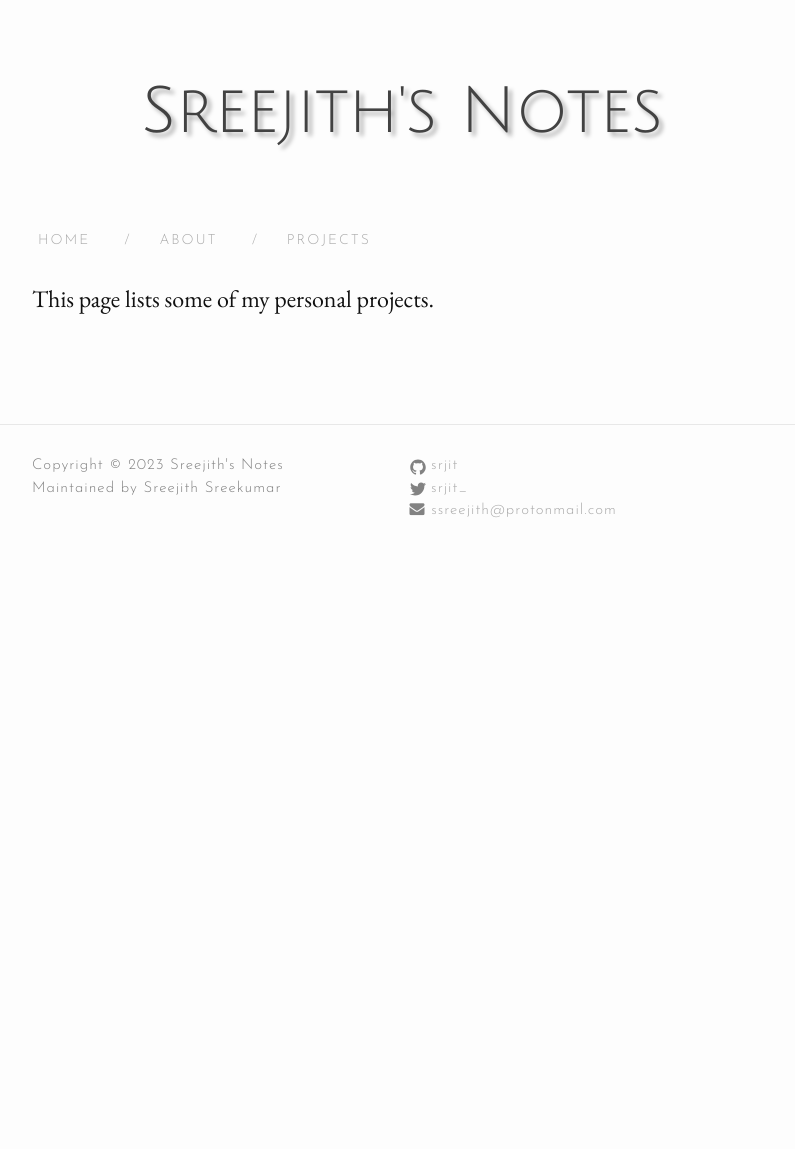
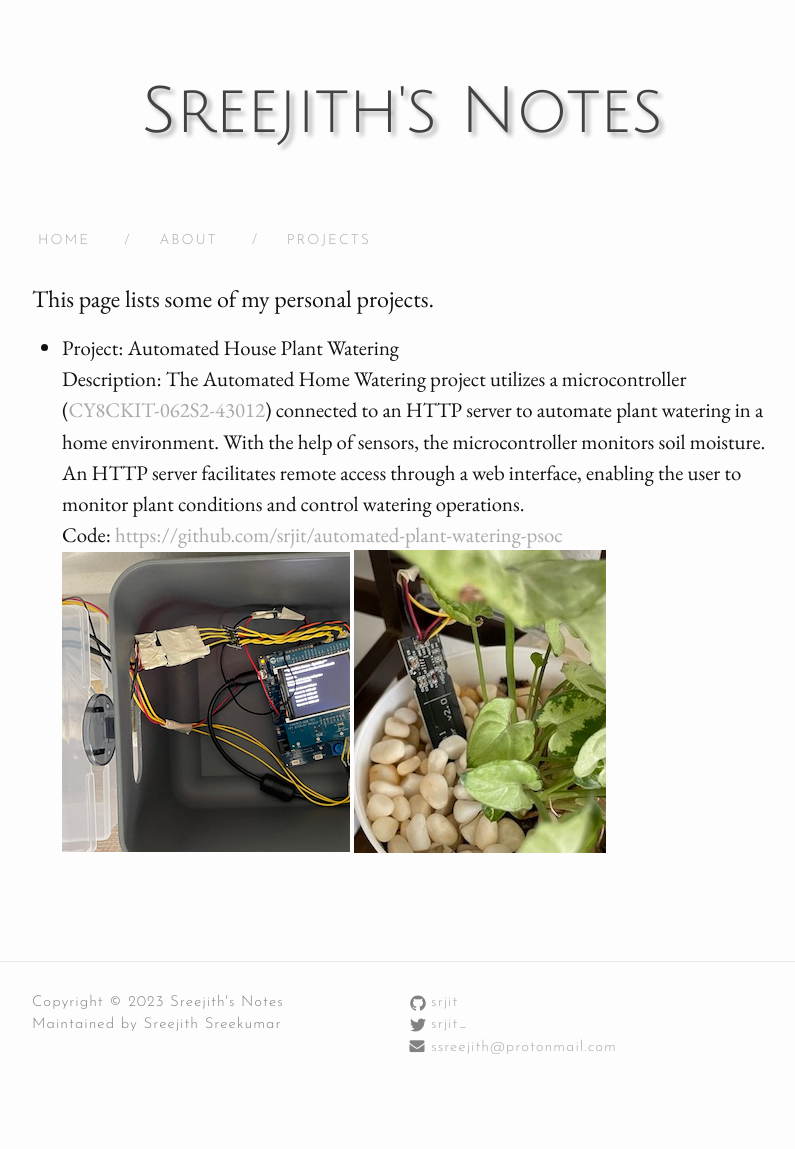
Before and after one commit to darthMaulJr/darthmauljr.github.io, a Jekyll site: the page built from projects.md, in a window 1280 px wide. Shown: the whole page, without its empty margins (238-1033 px from the left). Built offline with Jekyll 4.4.1, drawn with Linux system fonts in a browser that asks for light colours; nearby versions of some CDN libraries; before the commit the page ends 900 px from its top, so only the background shows below that.

Commit message:
update projects page

```diff
--- a/projects.md
+++ b/projects.md
@@ -5,3 +5,15 @@ permalink: /projects/
 ---
 
 This page lists some of my personal projects.
+
+
+<ul>
+ <li> Project: Automated House Plant Watering <br/>
+      Description: The Automated Home Watering project utilizes a microcontroller (<a href="https://www.infineon.com/cms/en/product/evaluation-boards/cy8ckit-062s2-43012/">CY8CKIT-062S2-43012</a>) connected to an HTTP server to automate plant watering in a home environment. With the help of sensors, the microcontroller monitors soil moisture. An HTTP server facilitates remote access through a web interface, enabling the user to monitor plant conditions and control watering operations. <br />
+      Code: <a href="https://github.com/srjit/automated-plant-watering-psoc">https://github.com/srjit/automated-plant-watering-psoc</a> <br/>
+
+        <img src="{{ site.baseurl }}/assets/images/mc.jpeg"/>
+        <img src="{{ site.baseurl }}/assets/images/sensor.jpeg"/>
+
+ </li>
+<ul>
```
Also changed, not shown: assets/images/http-server.png (added), assets/images/mc.jpeg (added), assets/images/sensor.jpeg (added).
